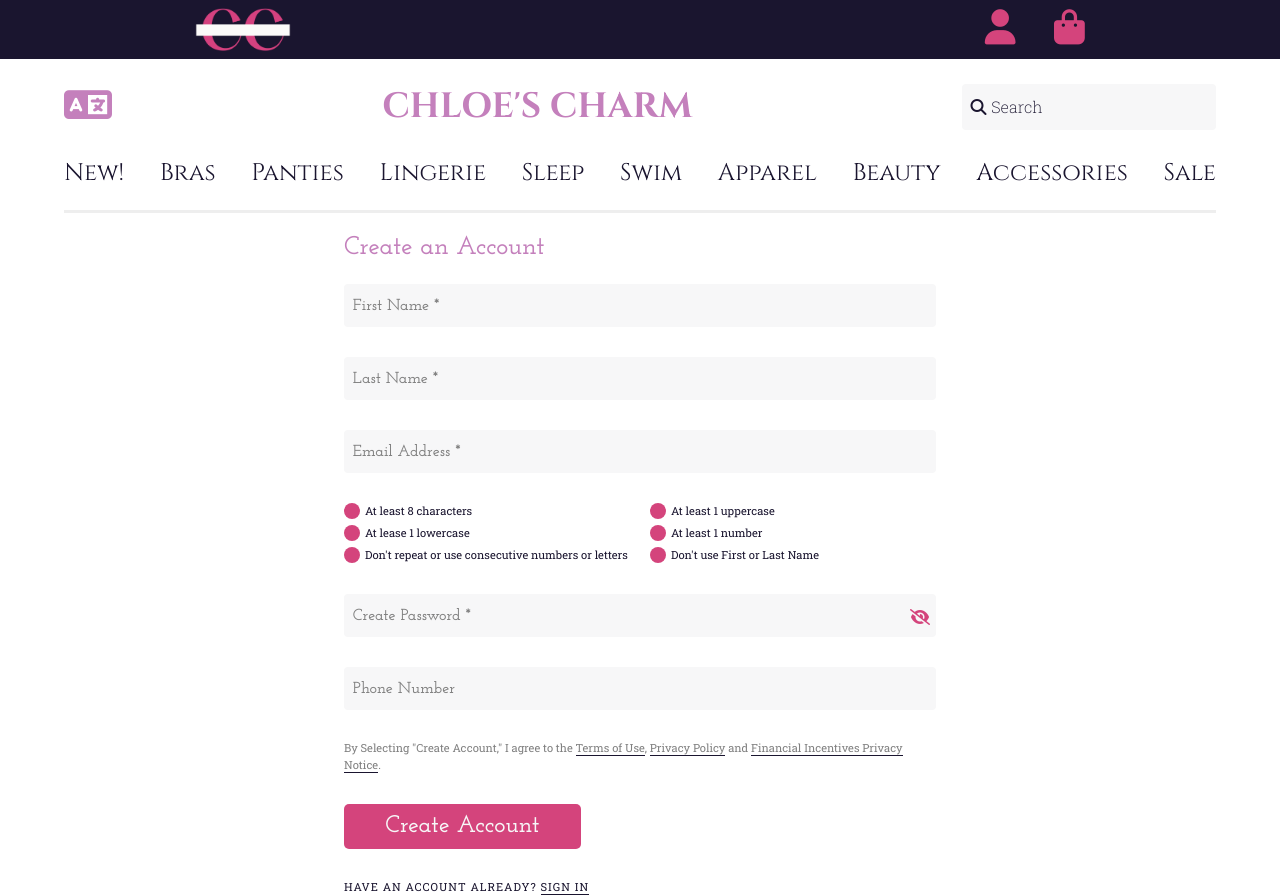
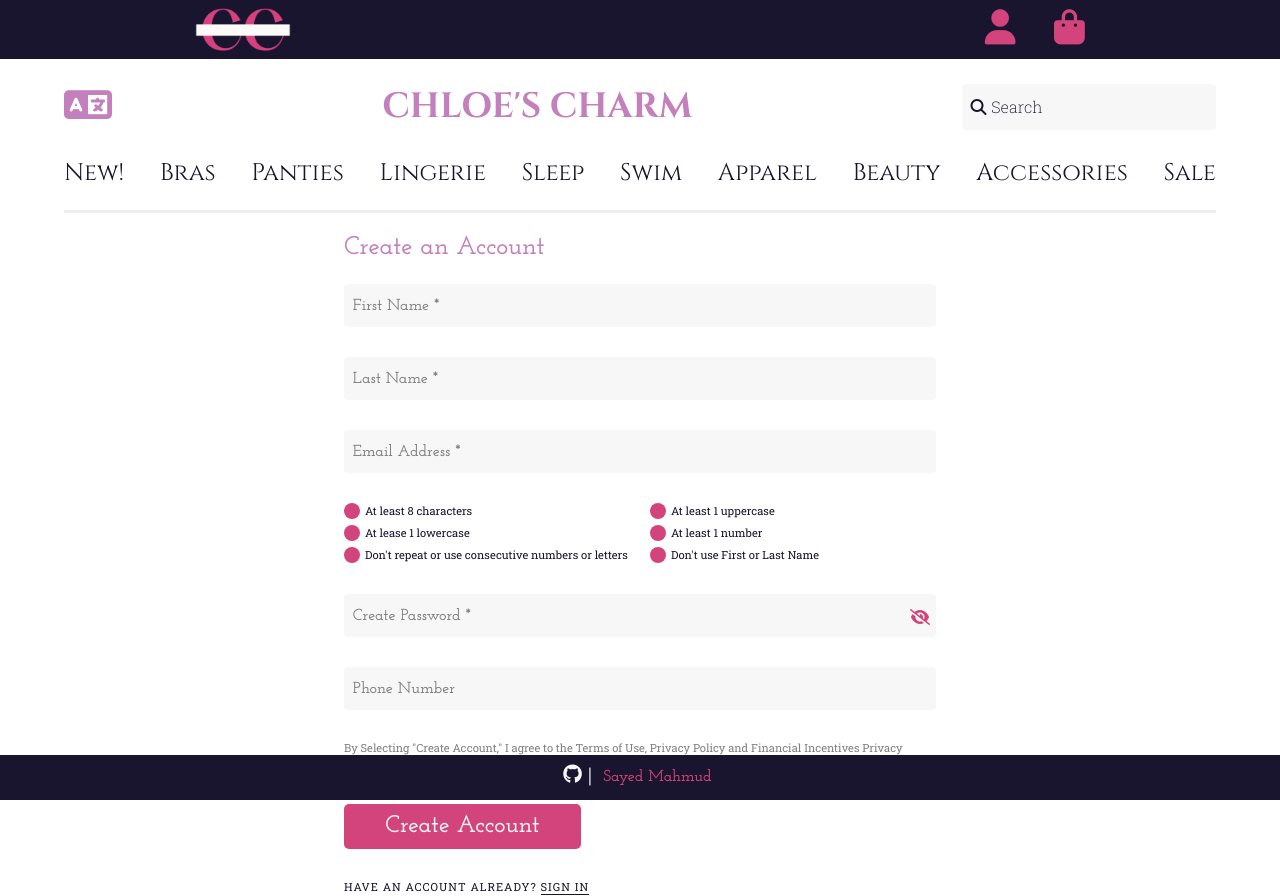
Before and after one commit to xsayedmahmud/sign-up-page, a plain HTML site: page index.html in a window 1280 px wide. Drawn offline with Linux system fonts and the light colour scheme.

Commit message:
Add github link

```diff
--- a/index.html
+++ b/index.html
@@ -195,5 +195,13 @@
         </div>
       </form>
     </div>
+    <footer class="footer">
+      <p>
+        <i class="fa-brands fa-github"></i> |
+        <a target="_blank" href="https://github.com/xsayedmahmud"
+          >Sayed Mahmud</a
+        >
+      </p>
+    </footer>
   </body>
 </html>
--- a/styles.css
+++ b/styles.css
@@ -443,3 +443,32 @@
   text-decoration: none;
   border-bottom: 1px solid var(--text-color);
 }
+
+.footer {
+  position: fixed;
+  bottom: 0;
+  width: 100%;
+  height: fit-content;
+  padding: 0.5rem 0;
+
+  background-color: var(--text-color);
+  color: var(--bg-color);
+  display: flex;
+  justify-content: center;
+  align-items: center;
+  font-family: var(--font-josefin-slab);
+  font-weight: 600;
+  font-size: 1.2rem;
+}
+
+.footer a {
+  text-decoration: none;
+  color: var(--cabaret-color);
+  padding: 5px 5px;
+  border-radius: 4px;
+  font-size: 1rem;
+}
+
+.footer a:hover {
+  background-color: var(--bg-color);
+}
```
